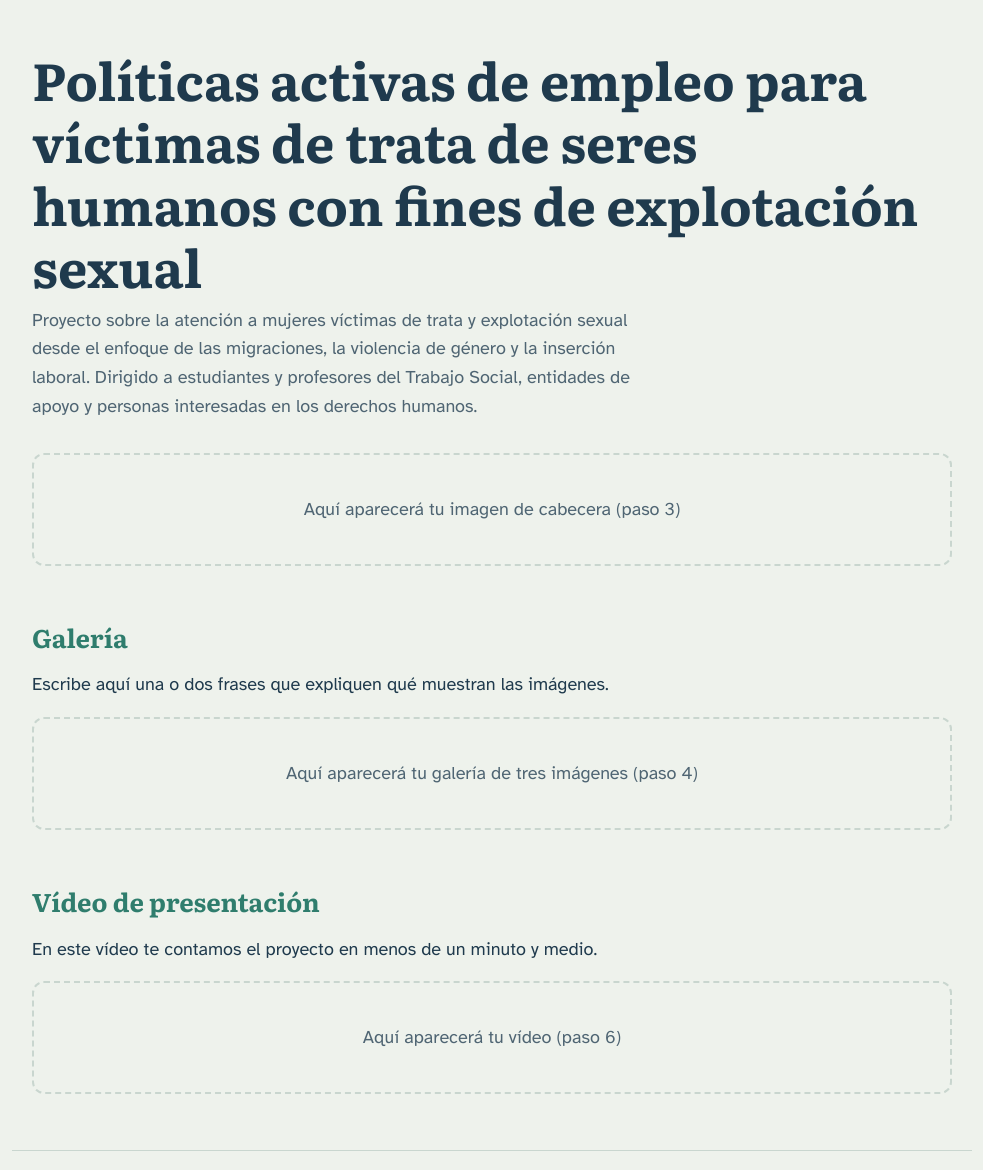
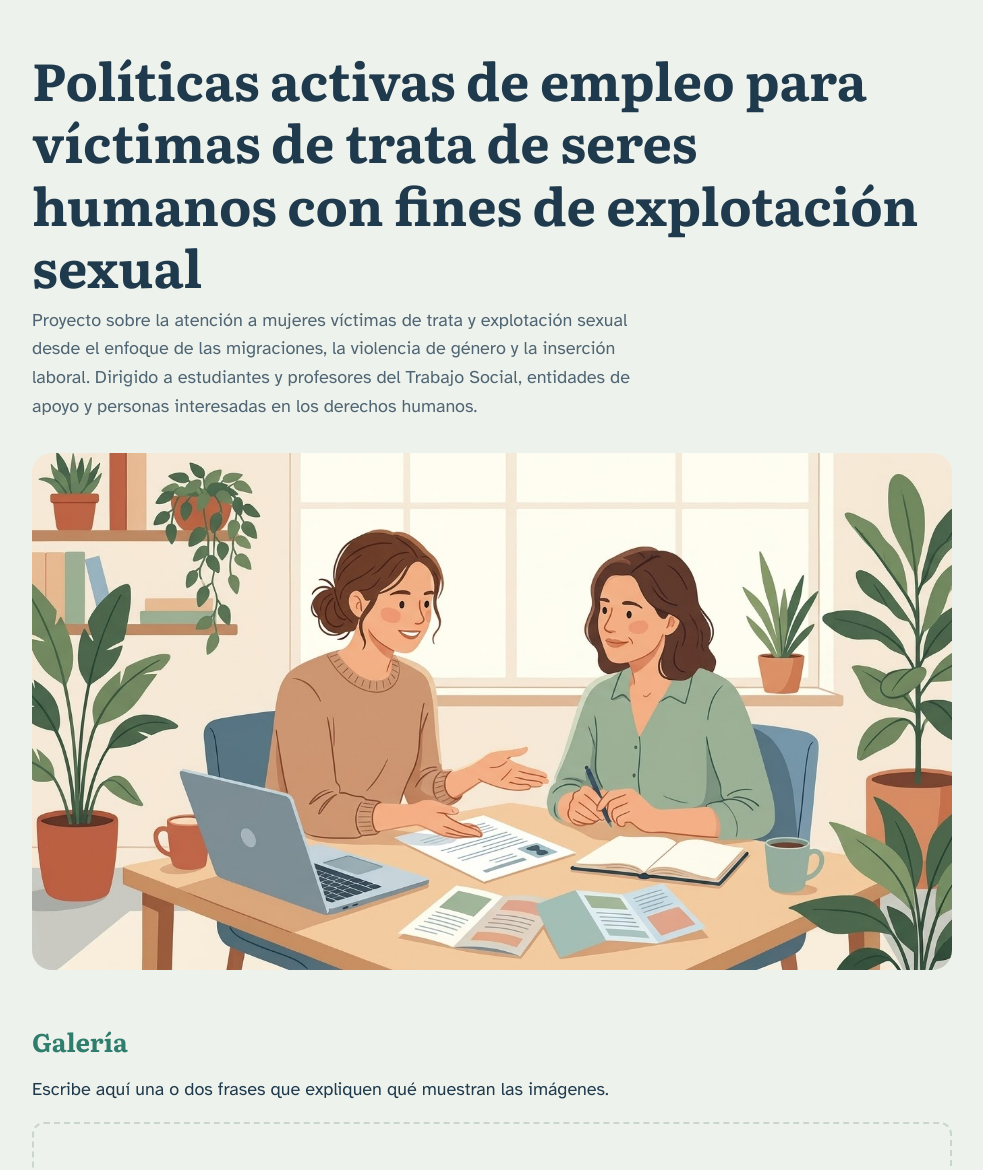
Before and after one commit to lauchlang/practica-imagenes-video, a plain HTML site: page index.html in a window 1280 px wide. Shown: the top 1170 px of the page, without its empty margins (148-1131 px from the left). Drawn offline with Linux system fonts and the light colour scheme.

Commit message:
Añado imagen de cabecera

```diff
--- a/index.html
+++ b/index.html
@@ -149,7 +149,7 @@
 
     <div class="zona" data-aviso="Aquí aparecerá tu imagen de cabecera (paso 3)">
       <!-- PASO 3: CABECERA ============================ INICIO -->
-
+      <img class="imagen-cabecera" src="img/cabecera.png" alt="Una trabajadora social y una mujer sentadas en una oficina luminosa revisando un currículum y folletos de empleo junto a un portátil.">
       <!-- PASO 3: CABECERA =============================== FIN -->
     </div>
   </header>
```
